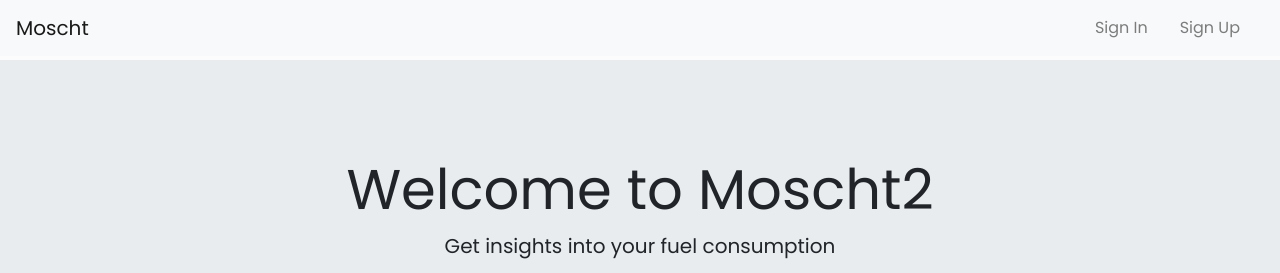
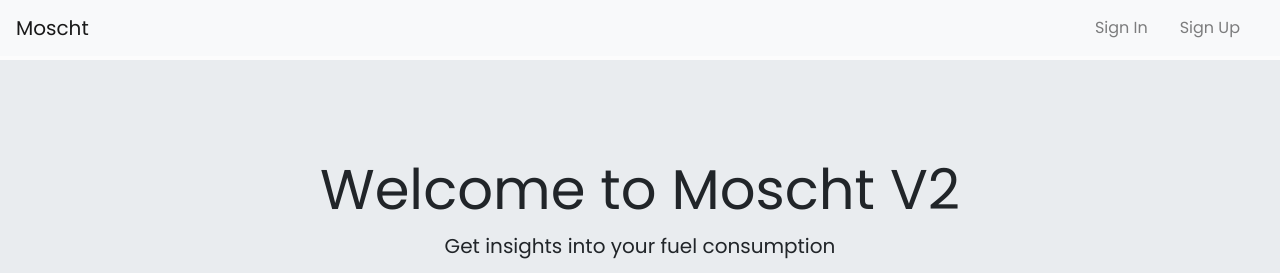
Before and after one commit to michburkhalter/Moscht_V2, a React (Create React App) app: page / in a window 1280 px wide. Shown: the top 273 px of the page. Built offline with nearby package versions, Linux system fonts and the light colour scheme; no server answers.

Commit message:
2 files modified

```diff
--- a/public/index.html
+++ b/public/index.html
@@ -8,7 +8,7 @@
     <!--link rel="manifest" href='manifest.json'-->
     <link rel="shortcut icon" href='favicon.ico'>
 
-    <title>Moscht</title>
+    <title>Moscht V2</title>
     <link rel="stylesheet" href="https://cdnjs.cloudflare.com/ajax/libs/twitter-bootstrap/4.6.0/css/bootstrap.min.css">
   </head>
 
--- a/src/pages/Home.js
+++ b/src/pages/Home.js
@@ -13,7 +13,7 @@ export default class HomePage extends Component {
         <section>
           <div className="jumbotron jumbotron-fluid py-5">
             <div className="container text-center py-5">
-              <h1 className="display-4">Welcome to Moscht2</h1>
+              <h1 className="display-4">Welcome to Moscht V2</h1>
               <p className="lead">Get insights into your fuel consumption</p>
               <div className="mt-4">
                 <Link className="btn btn-primary px-5 mr-3" to="/signup">Create New Account</Link>
```
